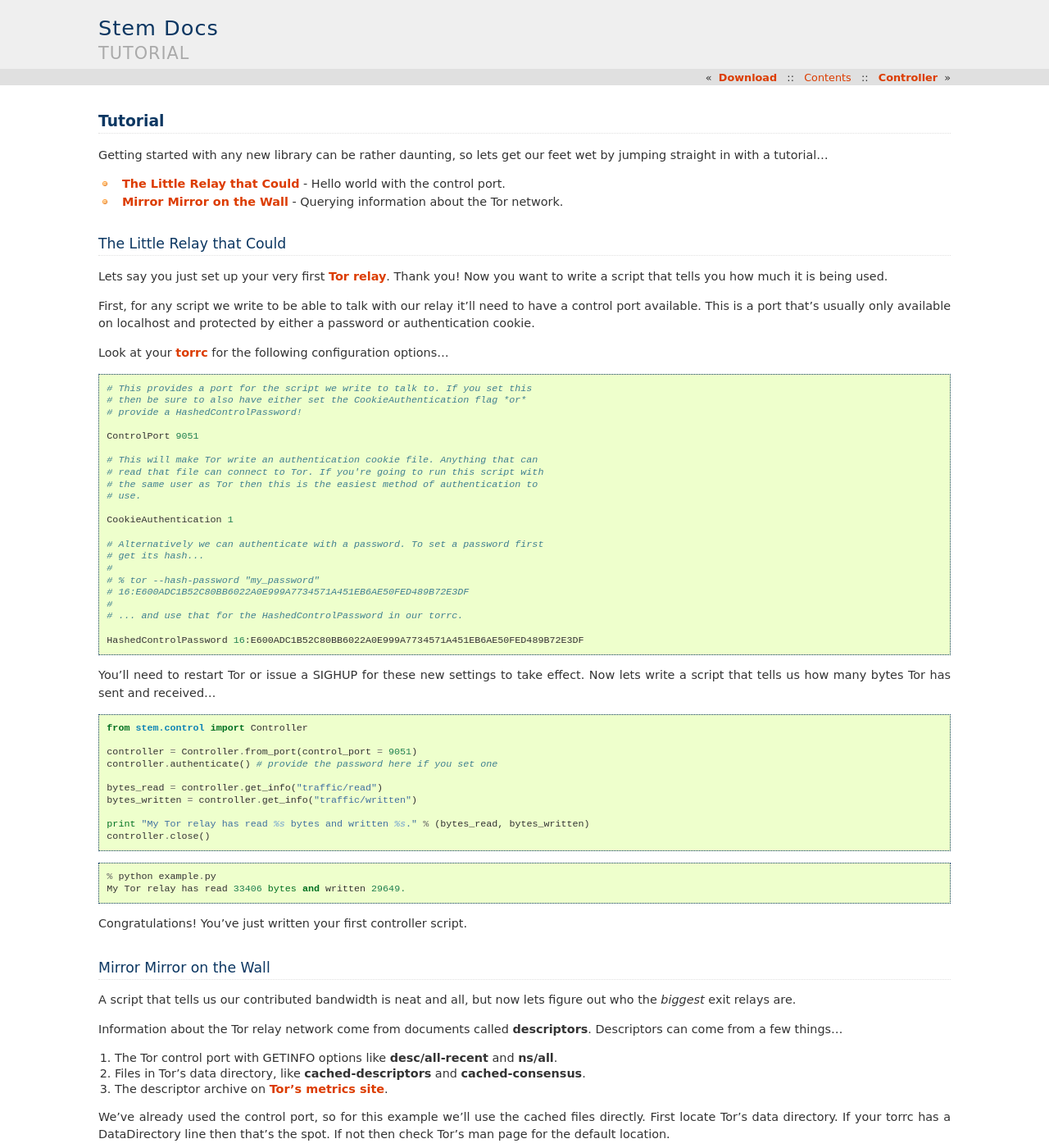
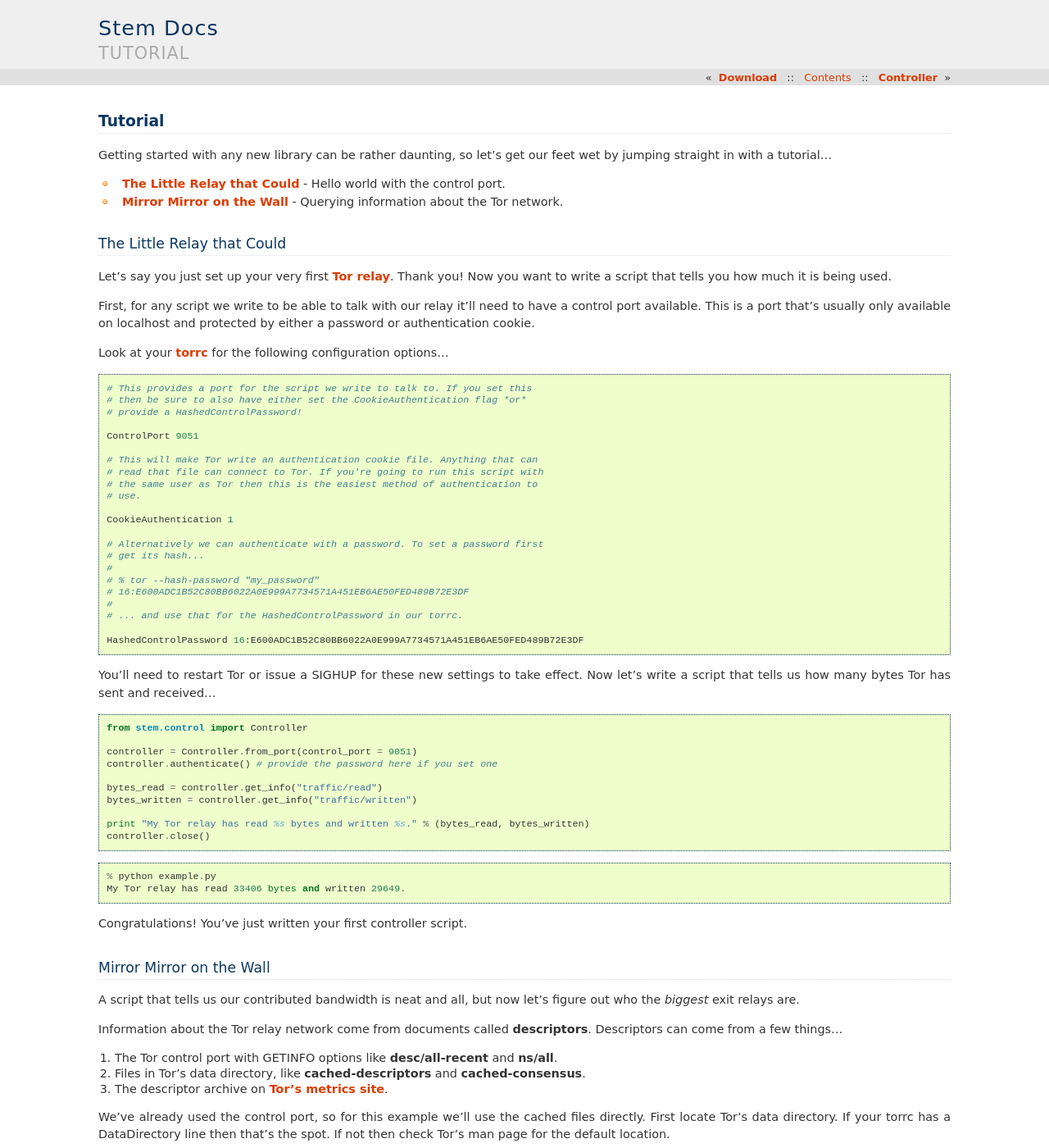
Before and after one commit to torproject/stem, a Sphinx documentation site: the page built from docs/tutorial.rst, in a window 1280 px wide and 1400 px high. Shown: the whole window at 82% size. Built offline with Sphinx 7.4.7, drawn with Linux system fonts in a browser that asks for light colours.

Commit message:
Correcting mistake in the tutorial
Correction thanks to arma...

23:57 < armadev> tutorial looks nice!
23:57 < armadev> s/lets/let's/g though

```diff
--- a/docs/tutorial.rst
+++ b/docs/tutorial.rst
@@ -1,7 +1,7 @@
 Tutorial
 ========
 
-Getting started with any new library can be rather daunting, so lets get our feet wet by jumping straight in with a tutorial...
+Getting started with any new library can be rather daunting, so let's get our feet wet by jumping straight in with a tutorial...
 
 * :ref:`the-little-relay-that-could` - Hello world with the control port.
 * :ref:`mirror-mirror-on-the-wall` - Querying information about the Tor network.
@@ -11,7 +11,7 @@
 The Little Relay that Could
 ---------------------------
 
-Lets say you just set up your very first `Tor relay <https://www.torproject.org/docs/tor-doc-relay.html.en>`_. Thank you! Now you want to write a script that tells you how much it is being used.
+Let's say you just set up your very first `Tor relay <https://www.torproject.org/docs/tor-doc-relay.html.en>`_. Thank you! Now you want to write a script that tells you how much it is being used.
 
 First, for any script we write to be able to talk with our relay it'll need to have a control port available. This is a port that's usually only available on localhost and protected by either a password or authentication cookie.
 
@@ -42,7 +42,7 @@
 
   HashedControlPassword 16:E600ADC1B52C80BB6022A0E999A7734571A451EB6AE50FED489B72E3DF
 
-You'll need to restart Tor or issue a SIGHUP for these new settings to take effect. Now lets write a script that tells us how many bytes Tor has sent and received...
+You'll need to restart Tor or issue a SIGHUP for these new settings to take effect. Now let's write a script that tells us how many bytes Tor has sent and received...
 
 ::
 
@@ -69,7 +69,7 @@
 Mirror Mirror on the Wall
 -------------------------
 
-A script that tells us our contributed bandwidth is neat and all, but now lets figure out who the *biggest* exit relays are.
+A script that tells us our contributed bandwidth is neat and all, but now let's figure out who the *biggest* exit relays are.
 
 Information about the Tor relay network come from documents called **descriptors**. Descriptors can come from a few things...
 
```
